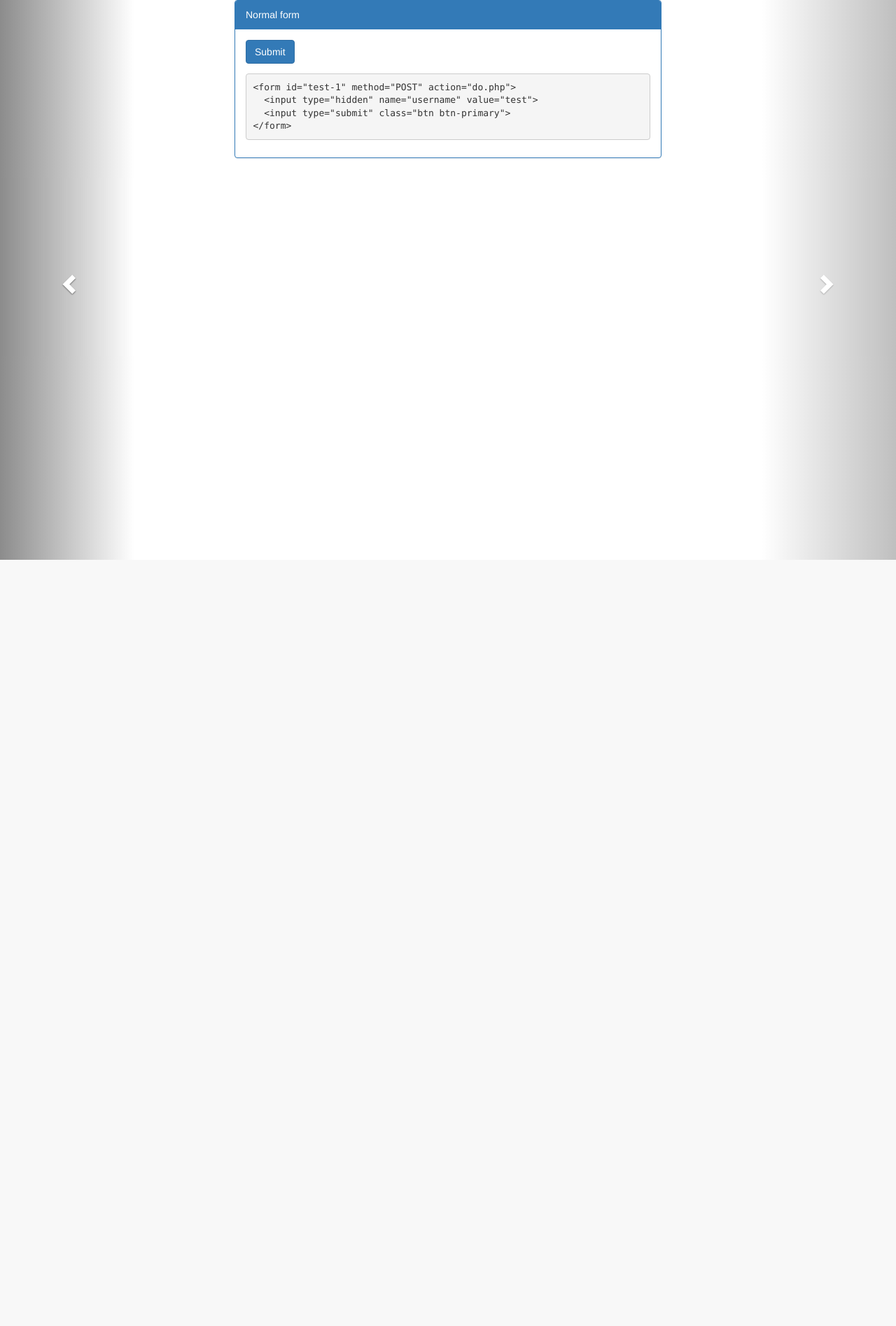
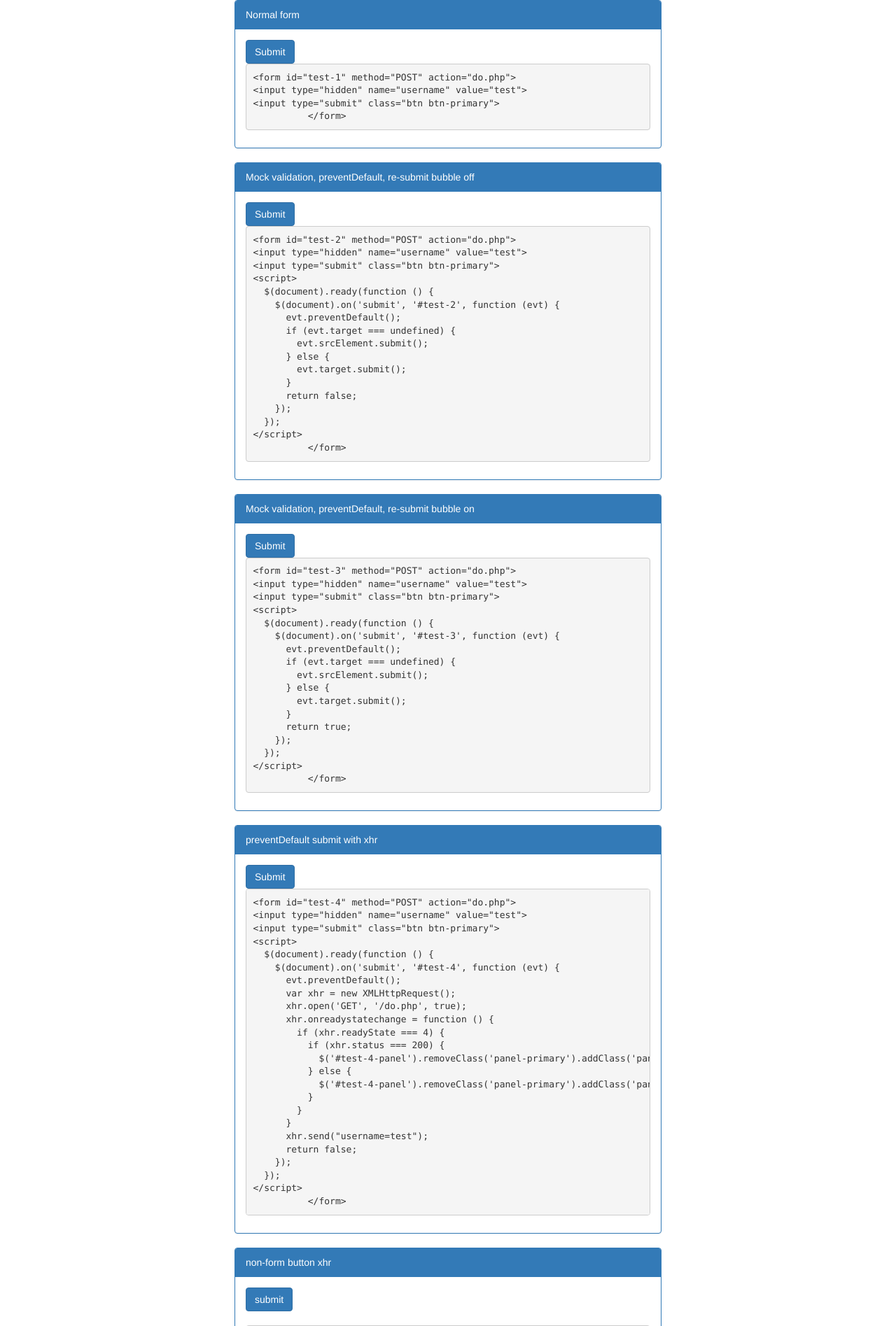
Before and after one commit to jrozner/csrf-demo, a PHP site: page / in a window 1280 px wide. Shown: the top 1895 px of the page at 70% size. Before the commit the page ends 800 px from the top, so only its background shows below. Run offline with PHP 8.4, Linux system fonts and the light colour scheme.

Commit message:
Remove broken carousel and add additional test
This removes the broken carousel and adds a fix for ensuring that two
versions of the snippet don't install which can cause an infinite loop.
A test was added, based on the way the Polymer framework does html
imports via link tags, to verify that this works correctly.

```diff
--- a/index.php
+++ b/index.php
@@ -2,177 +2,6 @@
 require_once('common.php');
 setcookie('CSRF-TOKEN', generateToken($password));
 ?>
-  <script>
-    (function () {
-      try {
-        XMLHttpRequest.prototype._open = XMLHttpRequest.prototype.open;
-        XMLHttpRequest.prototype._send = XMLHttpRequest.prototype.send;
-        XMLHttpRequest.prototype._setRequestHeader = XMLHttpRequest.prototype.setRequestHeader;
-        XMLHttpRequest.prototype.open = function (type, url, async, username, password) {
-          this._options = {
-            type: type,
-            url: url,
-            async: async,
-            username: username,
-            password: password,
-            crossOrigin: isCrossOrigin(url)
-          }
-          this._open.apply(this, arguments);
-        };
-        XMLHttpRequest.prototype.send = function () {
-          // If this is a cross origin request we don't want to touch the headers
-          // because we may not have permission to set the X-Request-With or
-          // X-CSRF-Header per the Access-Control-Allow-Headers and we don't want
-          // to break the request. It's also unclear as to whether the other origin
-          // will even care. If they're running Prevoty on both hosts we can offer
-          // CSRF protection on top of CORS instead of token based.
-          if (!this._options.crossOrigin) {
-            // This is required because calling setRequestHeader with the same name
-            // will join the multiple values with a comma instead of replacing.
-            // This can result in the X-Requested-With header having the value of,
-            // "XMLHttpRequest, XMLHttpRequest" if there is a library such as
-            // jQuery on top of us. This can result in breaking the server side
-            // since it wont expect the multiple copies.
-            if (!this.isRequestHeaderSet('X-Requested-With')) {
-              this.setRequestHeader('X-Requested-With', 'XMLHttpRequest');
-            }
-            var tokenValue = getCookieValue('CSRF-TOKEN');
-            // Only set if not null otherwise the sever wont be able to distinguish
-            // between missing and incorrect
-            if (tokenValue !== null) {
-              this.setRequestHeader('X-CSRF-Header', tokenValue);
-            }
-          }
-
-          this._send.apply(this, arguments);
-        };
-        XMLHttpRequest.prototype.setRequestHeader = function (name, value) {
-          if (this._headers === undefined) {
-            this._headers = [];
-          }
-
-          this._headers.push(name);
-          this._setRequestHeader.apply(this, arguments);
-        };
-        XMLHttpRequest.prototype.isRequestHeaderSet = function (name) {
-          if (this._headers === undefined) {
-            return false;
-          }
-
-          for (var i = 0; i < this._headers.length; i++) {
-            if (this._headers[i] === name) {
-              return true;
-            }
-          }
-
-          return false;
-        };
-      } catch (e) {
-        // We're probably an older version of IE or other ancient browser that
-        // doesn't have XHR support. Nothing we can do about that currently
-      }
-
-      function getCookieValue(name) {
-        var matched = document.cookie.match('(^|;)\\s*' + name + '\\s*=\\s*([^;]+)');
-        return matched ? matched.pop() : null;
-      }
-
-      function submitHook(evt) {
-        var target;
-        if (evt.target !== undefined) {
-          target = evt.target;
-        } else if (evt.srcElement !== undefined) {
-          target = evt.srcElement;
-        } else {
-          // no idea what's going on but bail out; we can't save it
-          return;
-        }
-
-        // Walk up from our initial target looking for one of the delegate
-        // elements we actually care about. Because of the browser support matrix
-        // we don't get to use fancy css selectors here so we need to limit it
-        // just to specific element names. This is to support developers using
-        // elements with JavaScript that they shouldn't to submit forms. This has
-        // the possibility of matching a lot of false positives (eg. click events
-        // for non-submit causing elements) but it shouldn't break anything
-        // because we're always placing the token in the same place in the form.
-        // It can just cause the browser to do some extra work.
-        while (target !== null) {
-          if (target.nodeName === 'A' || target.nodeName === 'INPUT' || target.nodeName === 'BUTTON') {
-            break;
-          }
-
-          target = target.parentNode;
-        }
-
-        // We didn't find any of the delegates, bail out
-        if (target === null) {
-          return;
-        }
-
-        // If it's an input element make sure it's of type submit
-        var type = target.getAttribute('type');
-        if (target.nodeName === 'INPUT' && (type === null || !type.match(/^submit$/i))) {
-          return;
-        }
-
-        // Walk up the DOM to find the form
-        var form;
-        for (var node = target; node !== null; node = node.parentNode) {
-          if (node.nodeName === 'FORM') {
-            form = node;
-            break;
-          }
-        }
-
-        if (form === undefined) {
-          return;
-        }
-
-        var token;
-        if (document.querySelector !== undefined) {
-          token = form.querySelector('input[name="csrf_token"]');
-        } else {
-          var children = form.children;
-          for (var i = 0; i < children.length; i++) {
-            if (children[i].name === 'csrf_token') {
-              token = children[i];
-            }
-          }
-        }
-
-        var tokenValue = getCookieValue('CSRF-TOKEN');
-        if (token !== undefined && token !== null) {
-          if (token.value !== tokenValue) {
-            token.value = tokenValue;
-          }
-
-          // token already exists, we're done
-          return;
-        }
-
-        var newToken = document.createElement('input');
-        newToken.setAttribute('type', 'hidden');
-        newToken.setAttribute('name', 'csrf_token');
-        newToken.setAttribute('value', tokenValue);
-        form.appendChild(newToken);
-      }
-
-      // We bind to the click event because IE doesn't bubble up submit and to
-      // support delegation for other elements.
-      if (document.addEventListener === undefined) {
-        document.attachEvent('onclick', submitHook);
-      } else {
-        // Need to use the 3 parameter version for older Firefox otherwise it
-        // breaks
-        document.addEventListener('click', submitHook, false);
-      }
-
-      function isCrossOrigin(url) {
-        return (url.match(/^\/\/|^https?:\/\//) !== null);
-      }
-    })();
-  </script>
 <!DOCTYPE html>
 <html lang="en">
 
@@ -182,12 +11,19 @@ setcookie('CSRF-TOKEN', generateToken($password));
   <meta name="viewport" content="width=device-width, initial-scale=1">
   <title>CSRF Demo</title>
 
+  <script src="js/jquery-1.12.4.min.js"></script>
+  <script>
+    function doImport() {
+      var imp = document.querySelector('link[rel="import"]').import.children[0];
+      document.querySelector('#for-import').appendChild(imp);
+    }
+  </script>
   <link href="css/bootstrap.min.css" rel="stylesheet">
-    <script src="js/jquery-1.12.4.min.js"></script>
+  <link async rel="import" href="importable.html" onload="doImport()">
 </head>
 
-  <body class="carousel slide" data-ride="carousel" data-interval="false">
-    <div class="carousel-inner">
+<body>
+  <div>
     <div class="row col-md-6 col-md-offset-3 item active">
       <div class="panel panel-primary">
         <div class="panel-heading">Normal form</div>
@@ -431,13 +267,185 @@ setcookie('CSRF-TOKEN', generateToken($password));
       </div>
     </div>
   </div>
-    <a class="carousel-control left" href="#myCarousel" data-slide="prev">
-        <span class="glyphicon glyphicon-chevron-left"></span>
-    </a>
-    <a class="carousel-control right" href="#myCarousel" data-slide="next">
-        <span class="glyphicon glyphicon-chevron-right"></span>
-    </a>
+  <div id="for-import"></div>
 
   <script src="js/bootstrap.min.js"></script>
 </body>
 </html>
+<script>
+  (function () {
+    if (window.Prevoty !== undefined && window.Prevoty.installed === true) {
+      return;
+    }
+    window.Prevoty = {}
+    window.Prevoty.installed = true;
+
+    try {
+      XMLHttpRequest.prototype._open = XMLHttpRequest.prototype.open;
+      XMLHttpRequest.prototype._send = XMLHttpRequest.prototype.send;
+      XMLHttpRequest.prototype._setRequestHeader = XMLHttpRequest.prototype.setRequestHeader;
+      XMLHttpRequest.prototype.open = function (type, url, async, username, password) {
+        this._options = {
+          type: type,
+          url: url,
+          async: async,
+          username: username,
+          password: password,
+          crossOrigin: isCrossOrigin(url)
+        }
+        this._open.apply(this, arguments);
+      };
+      XMLHttpRequest.prototype.send = function () {
+        // If this is a cross origin request we don't want to touch the headers
+        // because we may not have permission to set the X-Request-With or
+        // X-CSRF-Header per the Access-Control-Allow-Headers and we don't want
+        // to break the request. It's also unclear as to whether the other origin
+        // will even care. If they're running Prevoty on both hosts we can offer
+        // CSRF protection on top of CORS instead of token based.
+        if (!this._options.crossOrigin) {
+          // This is required because calling setRequestHeader with the same name
+          // will join the multiple values with a comma instead of replacing.
+          // This can result in the X-Requested-With header having the value of,
+          // "XMLHttpRequest, XMLHttpRequest" if there is a library such as
+          // jQuery on top of us. This can result in breaking the server side
+          // since it wont expect the multiple copies.
+          if (!this.isRequestHeaderSet('X-Requested-With')) {
+            this.setRequestHeader('X-Requested-With', 'XMLHttpRequest');
+          }
+          var tokenValue = getCookieValue('CSRF-TOKEN');
+          // Only set if not null otherwise the sever wont be able to distinguish
+          // between missing and incorrect
+          if (tokenValue !== null) {
+            this.setRequestHeader('X-CSRF-Header', tokenValue);
+          }
+        }
+
+        this._send.apply(this, arguments);
+      };
+      XMLHttpRequest.prototype.setRequestHeader = function (name, value) {
+        if (this._headers === undefined) {
+          this._headers = [];
+        }
+
+        this._headers.push(name);
+        this._setRequestHeader.apply(this, arguments);
+      };
+      XMLHttpRequest.prototype.isRequestHeaderSet = function (name) {
+        if (this._headers === undefined) {
+          return false;
+        }
+
+        for (var i = 0; i < this._headers.length; i++) {
+          if (this._headers[i] === name) {
+            return true;
+          }
+        }
+
+        return false;
+      };
+    } catch (e) {
+      // We're probably an older version of IE or other ancient browser that
+      // doesn't have XHR support. Nothing we can do about that currently
+    }
+
+    function getCookieValue(name) {
+      var matched = document.cookie.match('(^|;)\\s*' + name + '\\s*=\\s*([^;]+)');
+      return matched ? matched.pop() : null;
+    }
+
+    function submitHook(evt) {
+      var target;
+      if (evt.target !== undefined) {
+        target = evt.target;
+      } else if (evt.srcElement !== undefined) {
+        target = evt.srcElement;
+      } else {
+        // no idea what's going on but bail out; we can't save it
+        return;
+      }
+
+      // Walk up from our initial target looking for one of the delegate
+      // elements we actually care about. Because of the browser support matrix
+      // we don't get to use fancy css selectors here so we need to limit it
+      // just to specific element names. This is to support developers using
+      // elements with JavaScript that they shouldn't to submit forms. This has
+      // the possibility of matching a lot of false positives (eg. click events
+      // for non-submit causing elements) but it shouldn't break anything
+      // because we're always placing the token in the same place in the form.
+      // It can just cause the browser to do some extra work.
+      while (target !== null) {
+        if (target.nodeName === 'A' || target.nodeName === 'INPUT' || target.nodeName === 'BUTTON') {
+          break;
+        }
+
+        target = target.parentNode;
+      }
+
+      // We didn't find any of the delegates, bail out
+      if (target === null) {
+        return;
+      }
+
+      // If it's an input element make sure it's of type submit
+      var type = target.getAttribute('type');
+      if (target.nodeName === 'INPUT' && (type === null || !type.match(/^submit$/i))) {
+        return;
+      }
+
+      // Walk up the DOM to find the form
+      var form;
+      for (var node = target; node !== null; node = node.parentNode) {
+        if (node.nodeName === 'FORM') {
+          form = node;
+          break;
+        }
+      }
+
+      if (form === undefined) {
+        return;
+      }
+
+      var token;
+      if (document.querySelector !== undefined) {
+        token = form.querySelector('input[name="csrf_token"]');
+      } else {
+        var children = form.children;
+        for (var i = 0; i < children.length; i++) {
+          if (children[i].name === 'csrf_token') {
+            token = children[i];
+          }
+        }
+      }
+
+      var tokenValue = getCookieValue('CSRF-TOKEN');
+      if (token !== undefined && token !== null) {
+        if (token.value !== tokenValue) {
+          token.value = tokenValue;
+        }
+
+        // token already exists, we're done
+        return;
+      }
+
+      var newToken = document.createElement('input');
+      newToken.setAttribute('type', 'hidden');
+      newToken.setAttribute('name', 'csrf_token');
+      newToken.setAttribute('value', tokenValue);
+      form.appendChild(newToken);
+    }
+
+    // We bind to the click event because IE doesn't bubble up submit and to
+    // support delegation for other elements.
+    if (document.addEventListener === undefined) {
+      document.attachEvent('onclick', submitHook);
+    } else {
+      // Need to use the 3 parameter version for older Firefox otherwise it
+      // breaks
+      document.addEventListener('click', submitHook, false);
+    }
+
+    function isCrossOrigin(url) {
+      return (url.match(/^\/\/|^https?:\/\//) !== null);
+    }
+  })();
+</script>
```
Also changed, not shown: importable.html (added, +177 -0 lines). Lines whose indentation alone changed are shown as unchanged.
